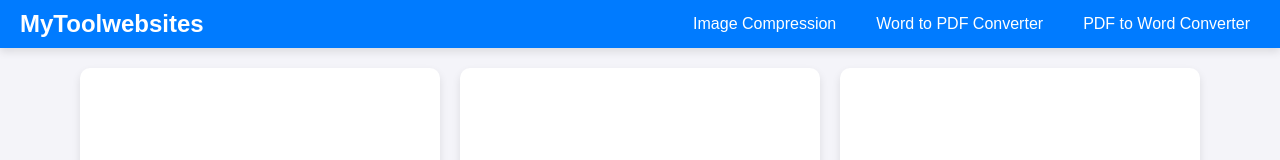
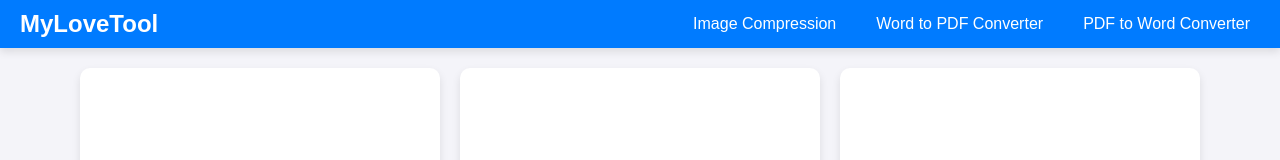
Before and after one commit to jaspreet55/myTool, a plain HTML site: page index.html in a window 1280 px wide. Shown: the top 160 px of the page. Drawn offline with Linux system fonts and the light colour scheme.

Commit message:
new changes

```diff
--- a/index.html
+++ b/index.html
@@ -154,7 +154,7 @@
 <body>
     <!-- Header -->
     <header>
-        <div class="logo">MyToolwebsites</div>
+        <div class="logo">MyLoveTool</div>
         <div class="menu-icon" onclick="toggleMenu()">&#9776;</div>
         <nav class="menu">
             <a href="/myTool/image-compression.html">Image Compression</a>
```
Also changed, not shown: 1 other file.
